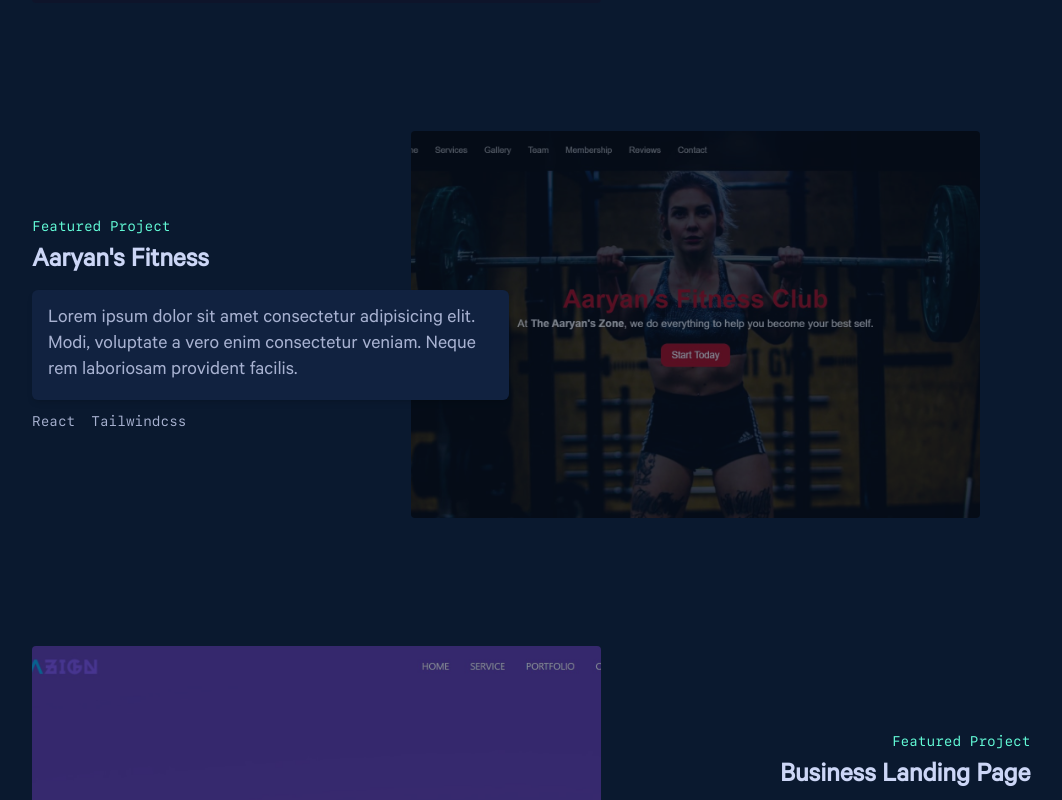
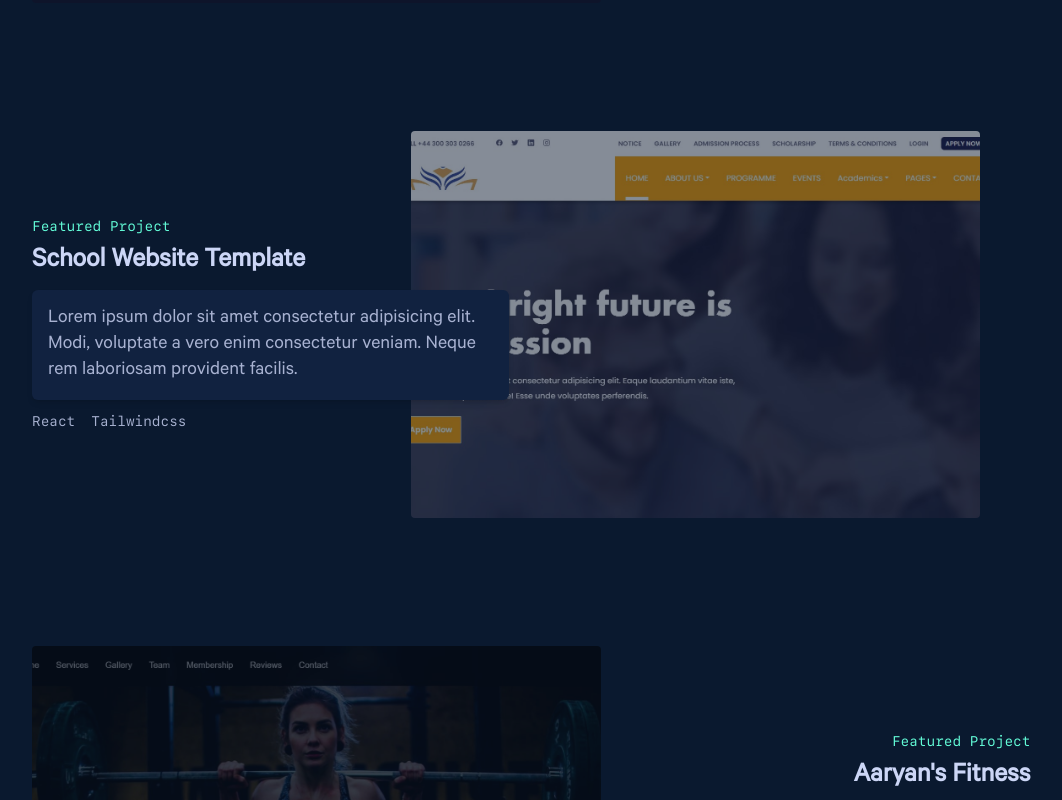
Before and after one commit to ujjwal-B7/v2-my-portfolio, a React (Create React App) app: page / in a window 1280 px wide. Shown: the part 1960-2760 px from the top of the page, without its empty margins (134-1196 px from the left). Built offline with nearby package versions, Linux system fonts and the light colour scheme.

Commit message:
school template added

```diff
--- a/src/pages/Work.js
+++ b/src/pages/Work.js
@@ -8,6 +8,14 @@ const projects = [
     description:
       "Lorem ipsum dolor sit amet consectetur adipisicing elit. Modi, voluptate a vero enim consectetur veniam. Neque rem laboriosam provident facilis.",
     techstack: ["Nextjs", "Tailwindcss", "Shadcn ui"],
+  },
+  {
+    link: "https://education-templatee.netlify.app/",
+    image: "./images/schooltemplate.jpg",
+    name: "School Website Template",
+    description:
+      "Lorem ipsum dolor sit amet consectetur adipisicing elit. Modi, voluptate a vero enim consectetur veniam. Neque rem laboriosam provident facilis.",
+    techstack: ["React", "Tailwindcss"],
   },
   {
     link: "https://aaryans-fitness.netlify.app/",
```
Also changed, not shown: public/images/schooltemplate.jpg (added).
